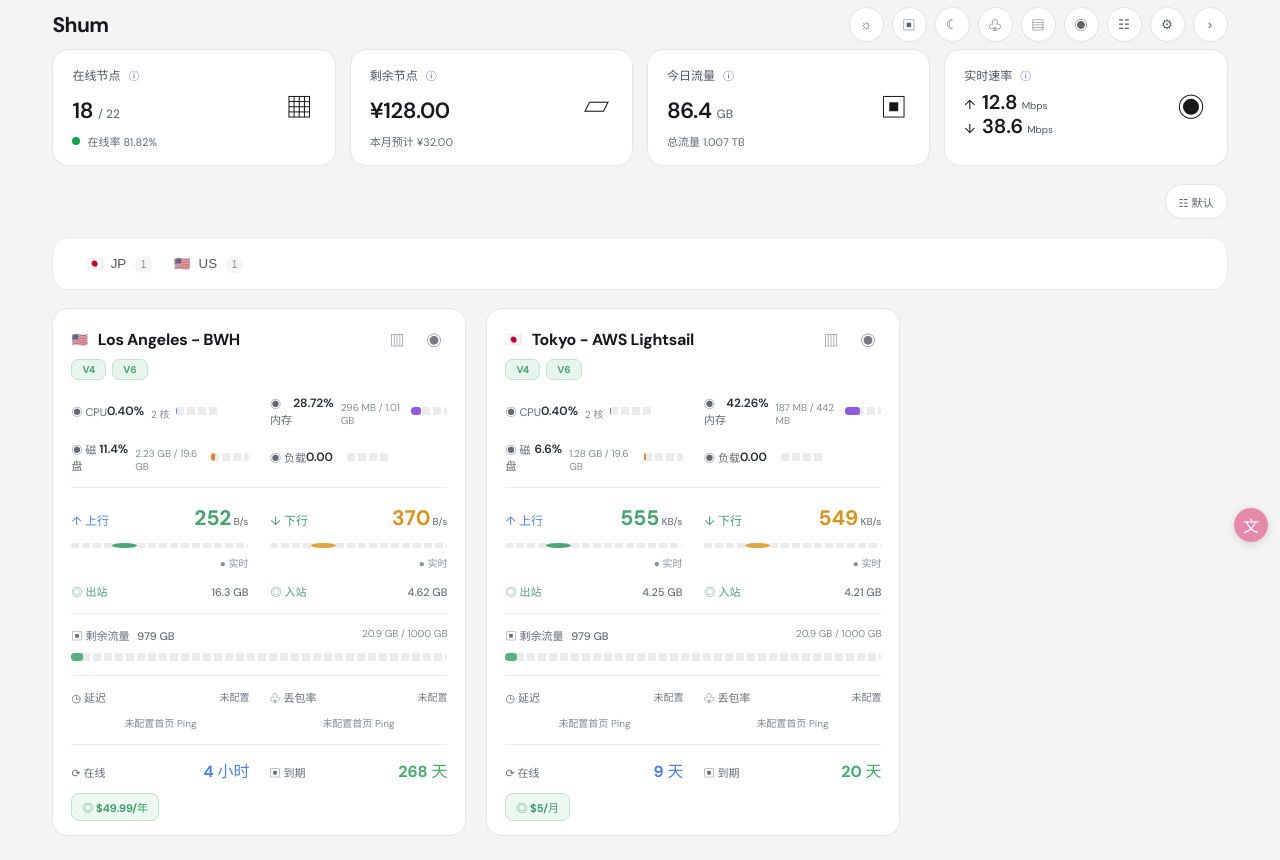
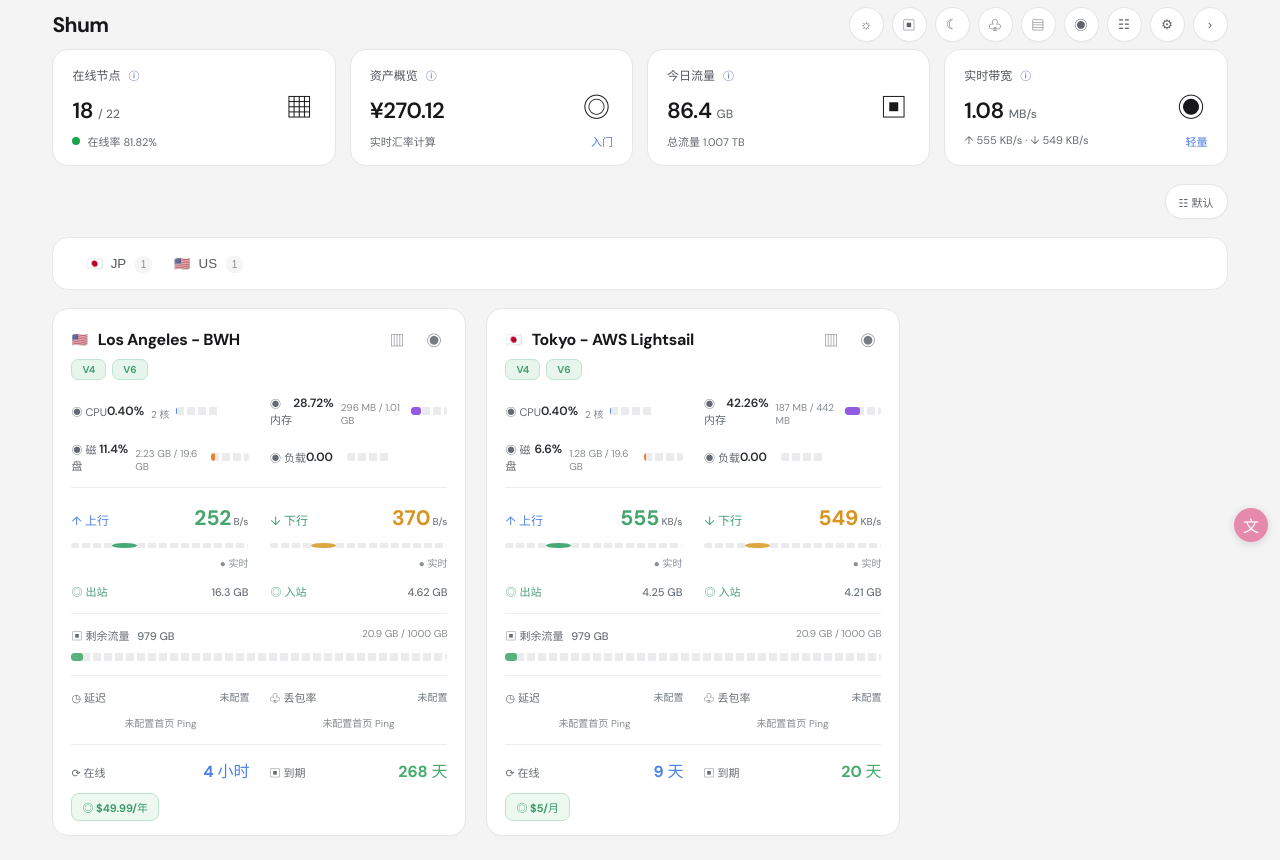
Before and after one commit to ShumTin/komari-minecraft, a Vue app: page / in a window 1280 px wide. Shown: the top 860 px of the page. Built offline with nearby package versions, Linux system fonts and the light colour scheme.

Commit message:
恢复资产概览与实时带宽卡片

```diff
--- a/src/App.vue
+++ b/src/App.vue
@@ -20,9 +20,9 @@ function refresh() { nodes.value = nodes.value.map((node) => ({ ...node, up: Mat
     <main>
       <section class="overview-grid">
         <div class="overview-card"><div class="overview-label">在线节点 <i>ⓘ</i></div><div class="overview-value">18<small>/ 22</small></div><p class="overview-status"><b/>在线率 81.82%</p><span class="overview-icon">▦</span></div>
-        <div class="overview-card"><div class="overview-label">剩余节点 <i>ⓘ</i></div><div class="overview-value">¥128.00</div><p>本月预计 ¥32.00</p><span class="overview-icon">▱</span></div>
+        <div class="overview-card"><div class="overview-label">资产概览 <i>ⓘ</i></div><div class="overview-value">¥270.12</div><p>实时汇率计算 <em>入门</em></p><span class="overview-icon">◎</span></div>
         <div class="overview-card"><div class="overview-label">今日流量 <i>ⓘ</i></div><div class="overview-value">86.4<small>GB</small></div><p>总流量 1.007 TB</p><span class="overview-icon">▣</span></div>
-        <div class="overview-card"><div class="overview-label">实时速率 <i>ⓘ</i></div><div class="rate-values"><div>↑ <b>12.8</b><small>Mbps</small></div><div>↓ <b>38.6</b><small>Mbps</small></div></div><span class="overview-icon">◉</span></div>
+        <div class="overview-card"><div class="overview-label">实时带宽 <i>ⓘ</i></div><div class="overview-value orange-text">1.08<small>MB/s</small></div><p>↑ 555 KB/s · ↓ 549 KB/s <em>轻量</em></p><span class="overview-icon">◉</span></div>
       </section>
       <div class="sort-row"><button @click="refresh">☷ 默认</button></div>
       <section class="group-bar"><button v-for="group in groups" :key="group.code"><span>{{ group.flag }}</span>{{ group.code }} <i>{{ group.count }}</i></button></section>
```
